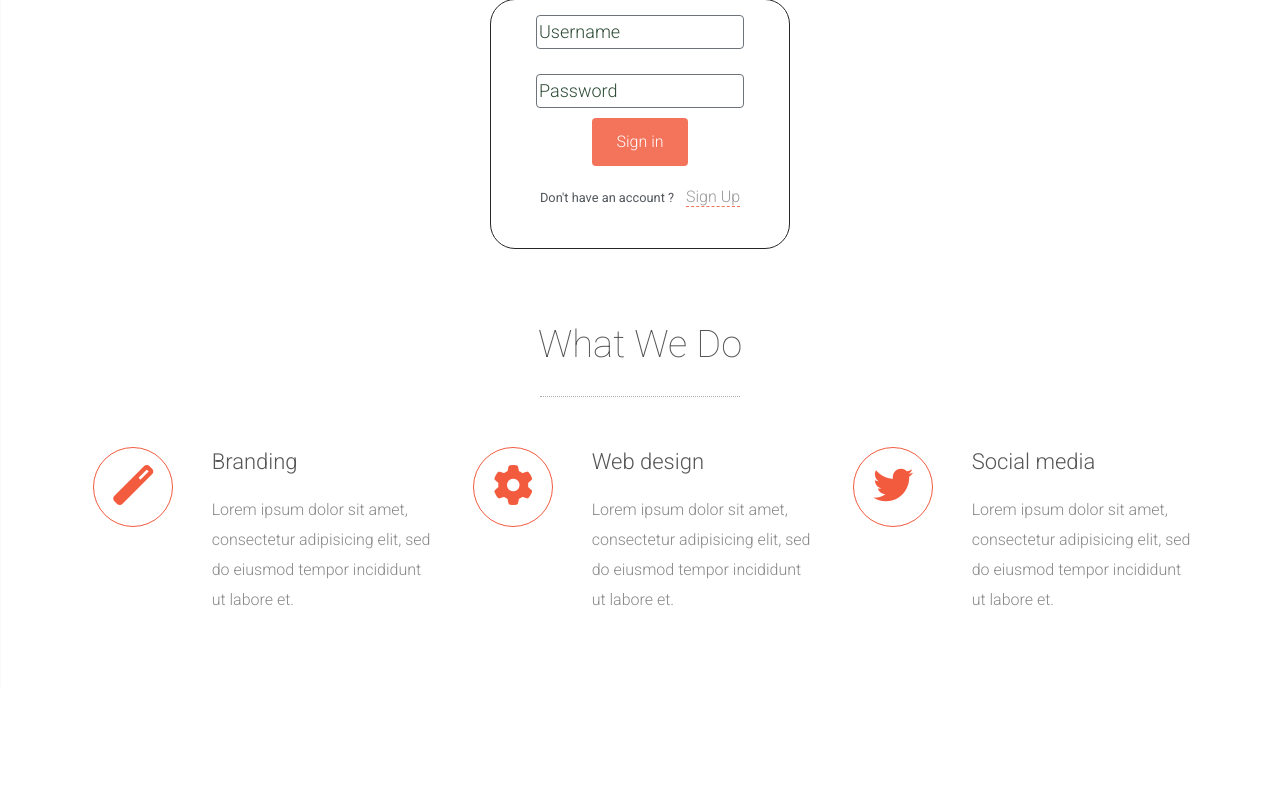
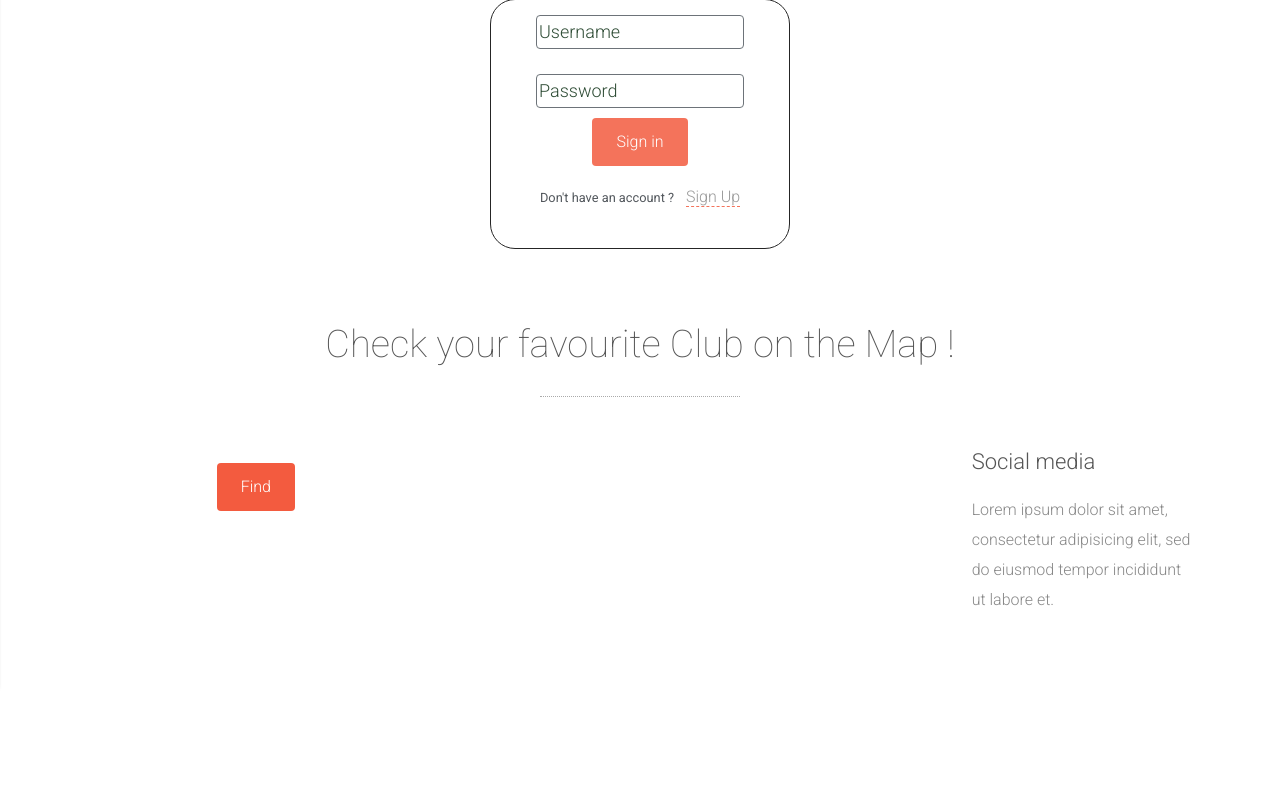
Before and after one commit to kubasmsjk/SneakyPitch, a Django app: page /login/ in a window 1280 px wide. Shown: the part 115-900 px from the top of the page. Run offline with Django 4.2, Linux system fonts and the light colour scheme; some libraries are stand-ins or nearby versions.

Commit message:
mapeczka elegancka

```diff
--- a/GamePLAY/admin.py
+++ b/GamePLAY/admin.py
@@ -3,6 +3,8 @@
 
 
 # Register your models here.
+admin.site.register(Search)
+
 
 class PlayerInLIne(admin.StackedInline):
     model = Player
--- a/GamePLAY/static/css/style.css
+++ b/GamePLAY/static/css/style.css
@@ -419,6 +419,8 @@
 
 /***** Section 1 *****/
 
+
+
 .section-1-box {
     padding-top: 30px;
     text-align: left;
@@ -438,7 +440,7 @@
 
 .section-1-box h3 {
     margin-top: 0;
-    padding: 0 0 10px 0;
+    padding: 0 0 40px 0;
 }
 
 /***** Section 2 *****/
--- a/GamePLAY/templates/main.html
+++ b/GamePLAY/templates/main.html
@@ -108,15 +108,15 @@
             {% endfor %}
         <div class="container">
             <div class="row">
-                <div  class="col col-md-10 offset-md-1 col-lg-8 offset-lg-2">
+                <div class="col col-md-10 offset-md-1 col-lg-8 offset-lg-2">
                     <h1 class="wow fadeIn">SneakyPitch </h1>
                     <div class="description wow fadeInLeft">
                         <p>
                             Just do it! Create your league.
                         </p>
                     </div>
-                    <div class="one" >{% include 'login.html' %}</div>
-                    <div class="two" >{% include 'register.html' %}</div>
+                    <div class="one">{% include 'login.html' %}</div>
+                    <div class="two">{% include 'register.html' %}</div>
                 </div>
             </div>
         </div>
@@ -126,7 +126,7 @@
                 <div class="container">
                     <div class="row">
                         <div class="col section-1 section-description wow fadeIn">
-                            <h2>What We Do</h2>
+                            <h2>Check your favourite Club on the Map !</h2>
                             <div class="divider-1 wow fadeInUp"><span></span></div>
                         </div>
                     </div>
@@ -134,37 +134,33 @@
                         <div class="col-md-4 section-1-box wow fadeInUp">
                             <div class="row">
                                 <div class="col-md-4">
-                                    <div class="section-1-box-icon">
-                                        <i class="fas fa-magic"></i>
-                                    </div>
+
                                 </div>
                                 <div class="col-md-8">
-                                    <h3>Branding</h3>
-                                    <p>Lorem ipsum dolor sit amet, consectetur adipisicing elit, sed do eiusmod tempor
-                                        incididunt ut labore et.</p>
+                                    <form  method="POST">
+                                        {% csrf_token %}
+                                        <p>
+                                        <div class="form-group">
+                                            {{ form }}
+                                        </div>
+                                        <button type="submit"  class="btn btn-primary btn-customized"></i> Find
+                                        </button>
+                                        </p>
+                                    </form>
                                 </div>
                             </div>
                         </div>
                         <div class="col-md-4 section-1-box wow fadeInDown">
                             <div class="row">
-                                <div class="col-md-4">
-                                    <div class="section-1-box-icon">
-                                        <i class="fas fa-cog"></i>
-                                    </div>
-                                </div>
-                                <div class="col-md-8">
-                                    <h3>Web design</h3>
-                                    <p>Lorem ipsum dolor sit amet, consectetur adipisicing elit, sed do eiusmod tempor
-                                        incididunt ut labore et.</p>
-                                </div>
+
+
+                                {{ m|safe }}
+
                             </div>
                         </div>
                         <div class="col-md-4 section-1-box wow fadeInUp">
                             <div class="row">
                                 <div class="col-md-4">
-                                    <div class="section-1-box-icon">
-                                        <i class="fab fa-twitter"></i>
-                                    </div>
                                 </div>
                                 <div class="col-md-8">
                                     <h3>Social media</h3>
@@ -193,7 +189,7 @@
                 <div class="col-md-5 section-2-box wow fadeInUp">
                     <h3>By eMail</h3>
                     <div class="section-2-form">
-                        <form  role="form" method="post">
+                        <form role="form" method="post">
                             {% csrf_token %}
                             <div class="form-group">
                                 <label class="sr-only" for="contact-email">Email</label>
--- a/GamePLAY/views.py
+++ b/GamePLAY/views.py
@@ -1,27 +1,49 @@
 from django.shortcuts import render, redirect
 from .forms import CustomUserCreationForm
+from .forms import SearchForm
 from .models import *
+from .models import Search
 from django.contrib.auth import login, authenticate
 from django.contrib import messages
 from django.contrib.auth.forms import AuthenticationForm
 from django.core.mail import send_mail
+import folium
+import geocoder
 
 
 # Create your views here.
 def mainView(request):
     static_items = StaticItems.objects.all()
-    dane_items = {'static_items': static_items}
+    #map
+    if request.method == 'POST':
+        form = SearchForm(request.POST)
+        if form.is_valid():
+            form.save()
+            return  redirect('/')
+    else:
+        form = SearchForm()
+    address = Search.objects.all().last()
+    location = geocoder.osm(address)
+    lat = location.lat
+    lng = location.lng
+    country = location.country
+    m = folium.Map(location=[40,-4], zoom_start=5)
+    folium.Marker([lat, lng], tooltip ='Click', popup=country).add_to(m)
+    m = m._repr_html_()
+    dane_items = {'static_items': static_items,
+                  'm': m,
+                  'form': form,
+                  }
+    #mail
     if request.method == 'POST':
         email = request.POST['email']
+        subject = request.POST['subject']
+        message = request.POST['message']
+        if (email == '' or subject == '' or message == ''):
+            messages.success(request, "Fields cannot be empty")
+        else:
+            send_mail(subject, message, email, ['jakm5000@wp.pl'])
 
-        subject = request.POST['subject']
-
-        message = request.POST['message']
-
-        send_mail(subject,
-                  message,
-                  email,
-                  ['kwachu2234@gmail.com'])
     return render(request, 'main.html', dane_items)
 
 
--- a/SneakyPitch/settings.py
+++ b/SneakyPitch/settings.py
@@ -80,7 +80,7 @@
     },
 ]
 
-WSGI_APPLICATION = 'SneakyPitch.wsgi.application'
+#WSGI_APPLICATION = 'SneakyPitch.wsgi.application'
 
 # Database
 # https://docs.djangoproject.com/en/4.0/ref/settings/#databases
--- a/SneakyPitch/urls.py
+++ b/SneakyPitch/urls.py
@@ -19,6 +19,8 @@
 from django.urls import path, include
 from GamePLAY.views import *
 
+
+
 urlpatterns = [
                   path('admin/', admin.site.urls),
                   path('', mainView, name='main'),
@@ -30,4 +32,5 @@
                   path('register/', registerView, name='register'),
                   path('login/', login_request, name='login'),
 
+
               ] + static(settings.MEDIA_URL, document_root=settings.MEDIA_ROOT)
```
Also changed, not shown: GamePLAY/forms.py (+8 -0 lines), GamePLAY/models.py (+7 -0 lines), GamePLAY/migrations/0037_search.py (added).
